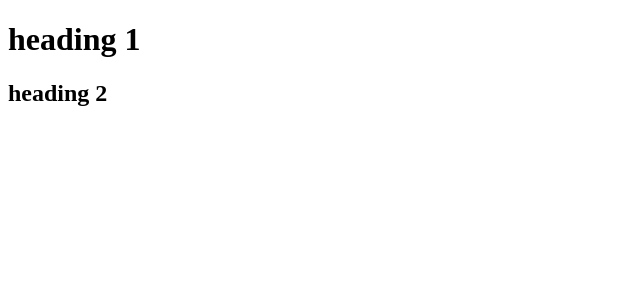
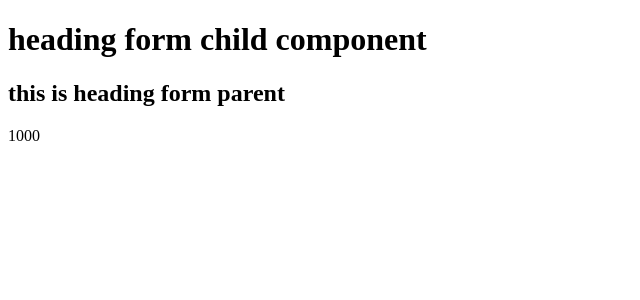
Before and after one commit to Sivanaadhbaazi/react, a React (Vite) app: page / in a window 1280 px wide. Shown: the top 300 px of the page, without its empty margins (0-640 px from the left). Built offline with nearby package versions, Linux system fonts and the light colour scheme.

Commit message:
React components

```diff
--- a/App.js
+++ b/App.js
@@ -1,21 +1,21 @@
+    import React from 'react'
+    import ReactDOM  from 'react-dom/client'
 
-    import React from 'react'
-    import ReactDOM  from 'react-dom'
+    const para = 1000;
 
-    const heading= React.createElement(
-    "div",
-    { id:'parent'},
-    [React.createElement(
-        "h1",
-        { id:'child1'},
-        "heading 1"
-    ),
-    React.createElement(
-        "h2",
-        { id:'child2'},
-        "heading 2"
-    )]
+    const Heading = () => (
+        <h1>heading form child component</h1>
+
     );
 
+    const Parent = () => (
+        <div id="parent">
+            { Heading() }
+            <h2> this is heading form parent</h2>
+            { para}
+        </div>
+    )
+
+
     const root=ReactDOM.createRoot(document.getElementById("root"));
-    root.render(heading);
+    root.render(<Parent />);
--- a/package.json
+++ b/package.json
@@ -3,6 +3,8 @@
   "version": "1.0.0",
   "description": "",
   "scripts": {
+    "start":"parcel index.html",
+    "build":"parcel build index.html",
     "test": "jest"
   },
   "author": "sivanaadh baazi",
```
